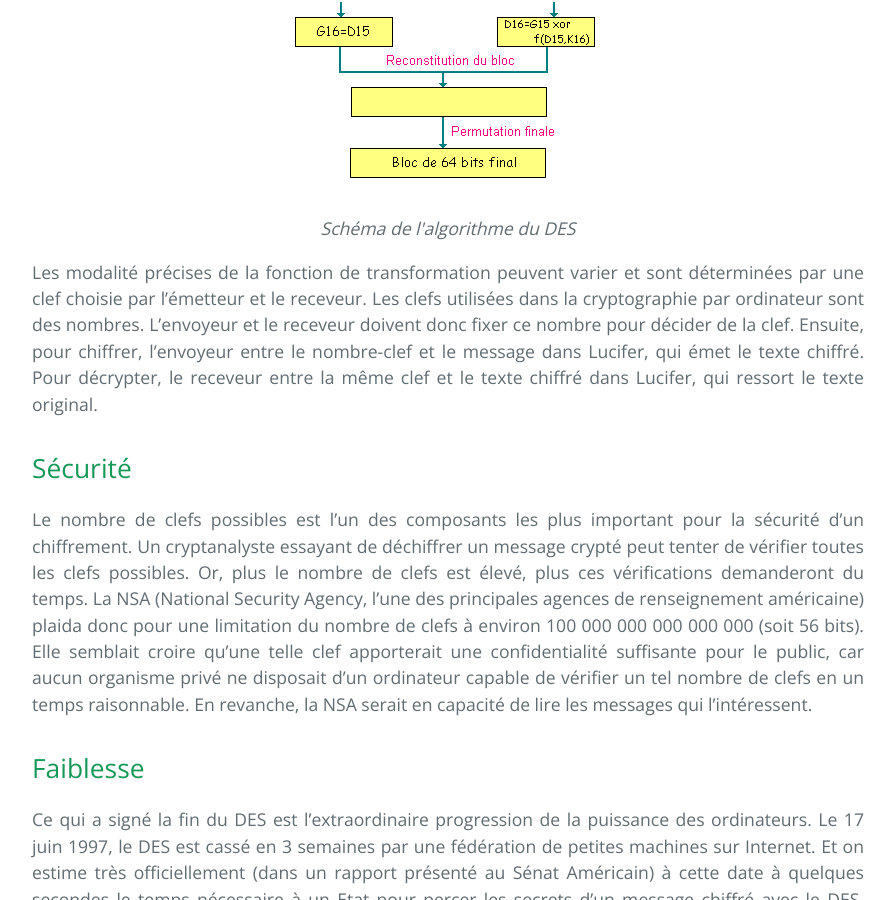
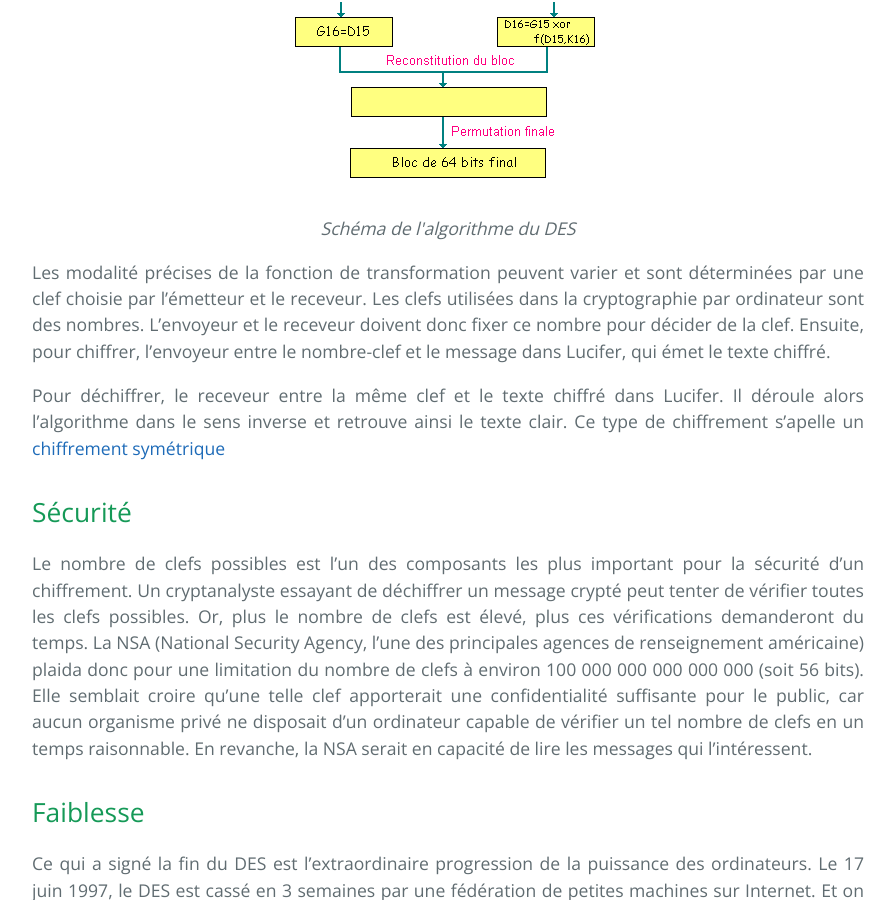
Before and after one commit to SamuelGallay/CryptoTPE, a Jekyll site: the page built from pages/4_Internet/1_des.md, in a window 1280 px wide and 900 px high, scrolled down 1568 px. Shown: the whole window, without its empty margins (192-1087 px from the left). Built offline with Jekyll 4.4.1, drawn with Linux system fonts in a browser that asks for light colours; our own code applies the rules of GitHub Pages for plain Markdown files.

Commit message:
Update 1_des.md

```diff
--- a/pages/4_Internet/1_des.md
+++ b/pages/4_Internet/1_des.md
@@ -23,7 +23,9 @@ Lucifer crypte les messages de la façon suivante. D’abord, le message est tra
 <p align="center"> <em> Schéma de l'algorithme du DES </em> </p>
 
 
-Les modalité précises de la fonction de transformation peuvent varier et sont déterminées par une clef choisie par l'émetteur et le receveur. Les clefs utilisées dans la cryptographie par ordinateur sont des nombres. L’envoyeur et le receveur doivent donc fixer ce nombre pour décider de la clef. Ensuite, pour chiffrer, l’envoyeur entre le nombre-clef et le message dans Lucifer, qui émet le texte chiffré. Pour décrypter, le receveur entre la même clef et le texte chiffré dans Lucifer, qui ressort le texte original.
+Les modalité précises de la fonction de transformation peuvent varier et sont déterminées par une clef choisie par l'émetteur et le receveur. Les clefs utilisées dans la cryptographie par ordinateur sont des nombres. L’envoyeur et le receveur doivent donc fixer ce nombre pour décider de la clef. Ensuite, pour chiffrer, l’envoyeur entre le nombre-clef et le message dans Lucifer, qui émet le texte chiffré.
+
+Pour déchiffrer, le receveur entre la même clef et le texte chiffré dans Lucifer. Il déroule alors l'algorithme dans le sens inverse et retrouve ainsi le texte clair. Ce type de chiffrement s'apelle un [chiffrement symétrique]({{ "/glossaire/" | relative_url }})
 
 ## Sécurité
 
```
